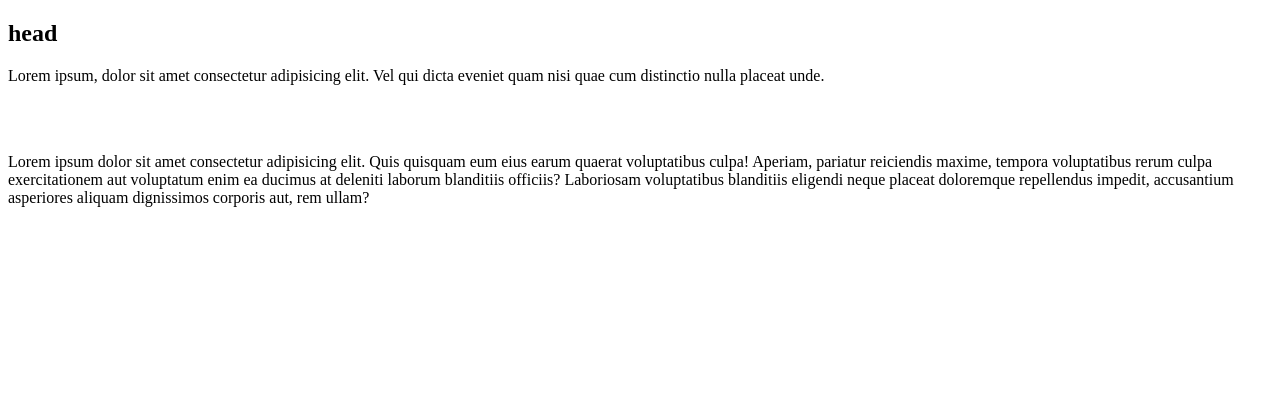
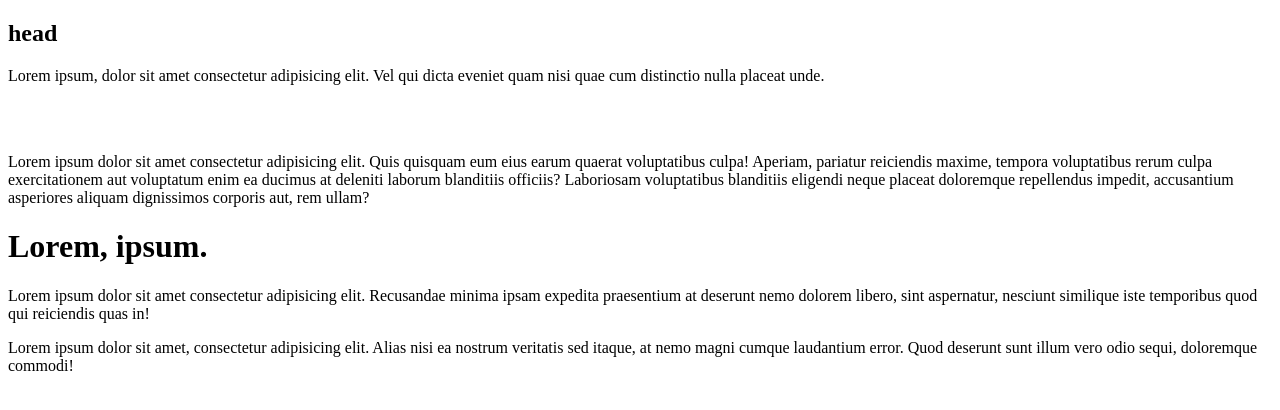
Before and after one commit to abdulfahad1/fahad-work-1, a plain HTML site: page index.html in a window 1280 px wide. Drawn offline with Linux system fonts and the light colour scheme.

Commit message:
new heading and para add

```diff
--- a/index.html
+++ b/index.html
@@ -10,5 +10,8 @@
     <p>Lorem ipsum, dolor sit amet consectetur adipisicing elit. Vel qui dicta eveniet quam nisi quae cum distinctio nulla placeat unde.</p>
     <br> <br>
     <p>Lorem ipsum dolor sit amet consectetur adipisicing elit. Quis quisquam eum eius earum quaerat voluptatibus culpa! Aperiam, pariatur reiciendis maxime, tempora voluptatibus rerum culpa exercitationem aut voluptatum enim ea ducimus at deleniti laborum blanditiis officiis? Laboriosam voluptatibus blanditiis eligendi neque placeat doloremque repellendus impedit, accusantium asperiores aliquam dignissimos corporis aut, rem ullam?</p>
+    <h1>Lorem, ipsum.</h1>
+    <p>Lorem ipsum dolor sit amet consectetur adipisicing elit. Recusandae minima ipsam expedita praesentium at deserunt nemo dolorem libero, sint aspernatur, nesciunt similique iste temporibus quod qui reiciendis quas in!</p>
+    <p>Lorem ipsum dolor sit amet, consectetur adipisicing elit. Alias nisi ea nostrum veritatis sed itaque, at nemo magni cumque laudantium error. Quod deserunt sunt illum vero odio sequi, doloremque commodi!</p>
 </body>
 </html>
```
